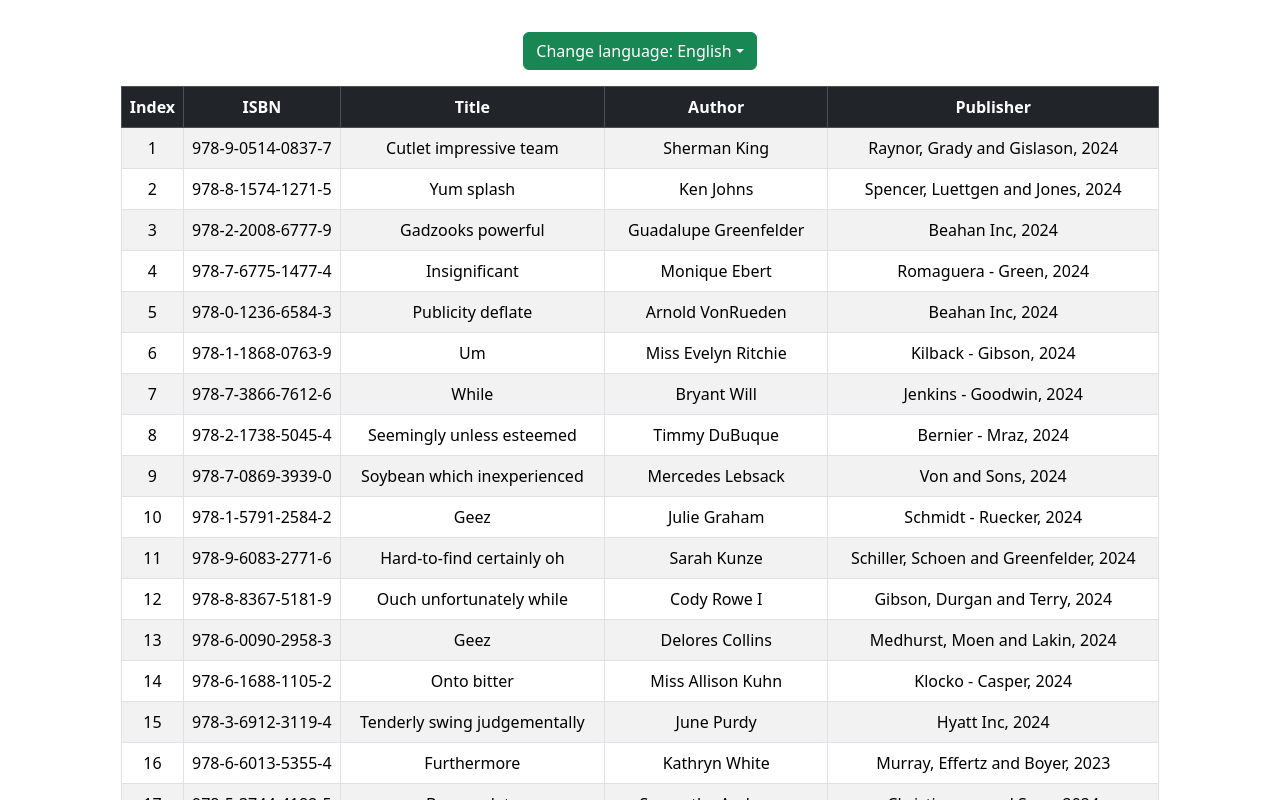
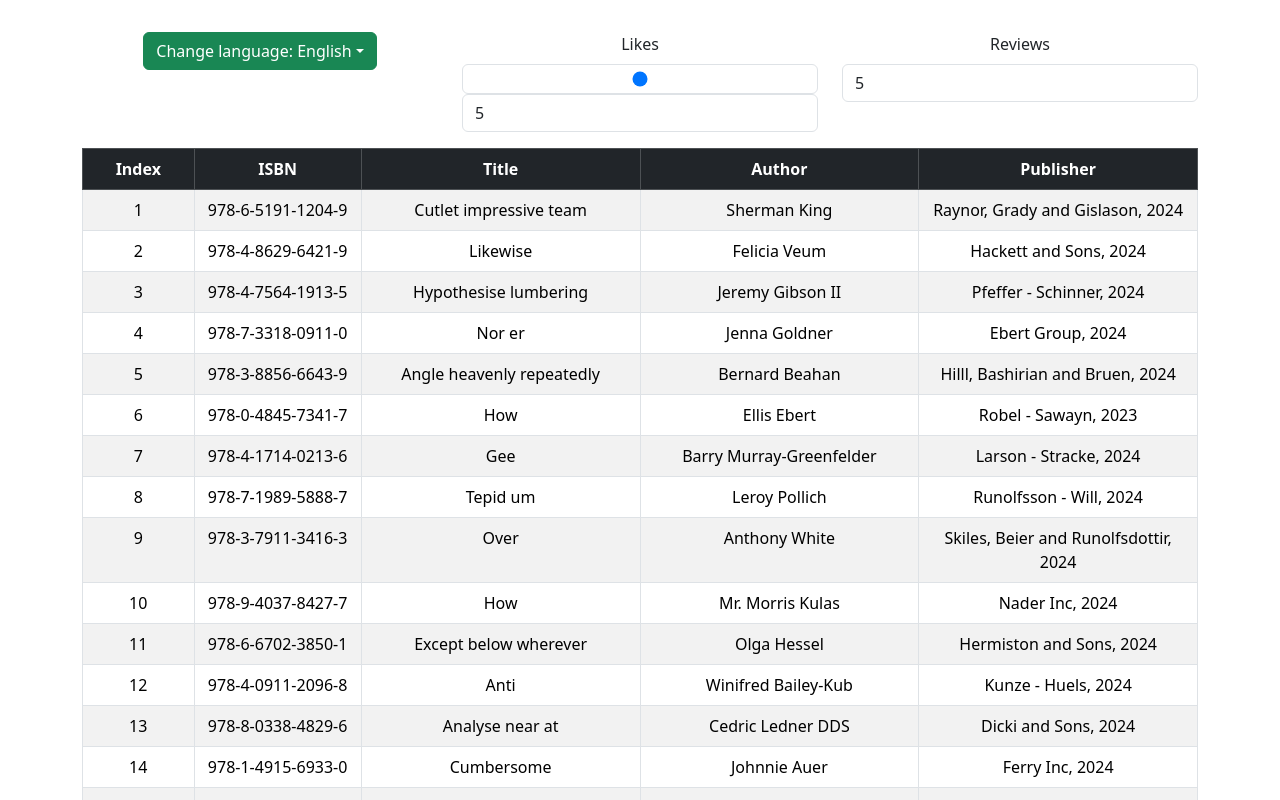
Before and after one commit to Oksana-bondareva/books-info, a React (Vite) app: page / in a window 1280 px wide. Shown: the top 800 px of the page. Built offline with nearby package versions, Linux system fonts and the light colour scheme.

Commit message:
feat: add likes and reviews count

```diff
--- a/src/components/BooksTable.tsx
+++ b/src/components/BooksTable.tsx
@@ -1,5 +1,5 @@
 import { useEffect, useState } from "react";
-import { Container, Table, Dropdown } from "react-bootstrap";
+import { Container, Table, Dropdown, Row, Form, Col } from "react-bootstrap";
 import { Book } from "../types/types";
 import { de, fr, Faker, en, faker } from '@faker-js/faker';
 import InfiniteScroll from "react-infinite-scroll-component";
@@ -35,10 +35,11 @@ const generateReview = () => {
     };
 };
 
-const generateRandomBooks = ( page: number, language: string ): Book[] => {
+const generateRandomBooks = ( page: number, language: string, reviews: number, likes: number ): Book[] => {
     const faker = new Faker({
         locale: language === 'fr' ? [fr] : language === 'de' ? [de] : [en],
     });
+    const reviewArray = Array.from({ length: Math.ceil(reviews) }, generateReview);
 
     return Array.from({ length: 20 }, (_, index) => ({
         index: page * 20 + index + 1,
@@ -46,8 +47,8 @@ const generateRandomBooks = ( page: number, language: string ): Book[] => {
         title: capitalizeTitle(faker.word.words()),
         author: faker.person.fullName(),
         publisher: `${faker.company.name()}, ${faker.date.past().getFullYear()}`,
-        reviews: Array.from({ length: 3 }, generateReview),
-        likes: faker.number.int({ min: 0, max: 100 }),
+        reviews: reviews >= 1 ? reviewArray : (Math.random() < reviews ? [generateReview()] : []),
+        likes: Math.round((Math.random() * 2 + (likes - 1)))
     }));
 };
 
@@ -56,15 +57,17 @@ const BooksTable = () => {
     const [page, setPage] = useState(0);
     const { language, setLanguage } = useLanguage();
     const [expanded, setExpanded] = useState<{ [isbn: string]: boolean }>({});
+    const [likes, setLikes] = useState<number>(5);
+    const [reviews, setReviews] = useState<number>(5);
 
     useEffect(() => {
-        setBooks(generateRandomBooks(0, language));
-    }, [language]);
+        setBooks(generateRandomBooks(0, language, reviews, likes));
+    }, [language, reviews, likes]);
 
     const fetchMoreBooks = () => {
         setPage(prevPage => {
             const nextPage = prevPage + 1;
-            setBooks(prevBooks => [...prevBooks, ...generateRandomBooks( nextPage, language )]);
+            setBooks(prevBooks => [...prevBooks, ...generateRandomBooks(nextPage, language, reviews, likes)]);
             return nextPage;
         });
     };
@@ -77,7 +80,12 @@ const BooksTable = () => {
 
     return (
         <Container>
-           <Dropdown className="mb-3" onSelect={(e) => setLanguage(e || 'en')}>
+            <Row className="mb-3">
+                <Col>
+                    <Form>
+                        <Row>
+                            <Col>
+                                <Dropdown onSelect={(e) => setLanguage(e || 'en')}>
                                     <Dropdown.Toggle variant="success">
                                         Change language: {languages[language] || 'English'}
                                     </Dropdown.Toggle>
@@ -89,19 +97,37 @@ const BooksTable = () => {
                                         ))}
                                     </Dropdown.Menu>
                                 </Dropdown>
+                            </Col>
+                            <Col>
+                                <Form.Group controlId="formLikes">
+                                    <Form.Label>Likes</Form.Label>
+                                    <Form.Control type="range" min="0" max="10" step="0.1" value={likes} onChange={(e) => setLikes(Number(e.target.value))} />
+                                    <Form.Control type="number" value={likes} readOnly />
+                                </Form.Group>
+                            </Col>
+                            <Col>
+                                <Form.Group controlId="formReviews">
+                                    <Form.Label>Reviews</Form.Label>
+                                    <Form.Control type="number" step="0.1" value={reviews} onChange={(e) => setReviews(Number(e.target.value))} />
+                                </Form.Group>
+                            </Col>
+                        </Row>
+                    </Form>
+                </Col>
+            </Row>
             <InfiniteScroll
                 dataLength={books.length}
                 next={fetchMoreBooks}
                 hasMore={true}
                 loader={<h4>Loading...</h4>} >
-                <Table striped bordered hover>
+                <Table striped bordered hover style={{ tableLayout: 'fixed', width: '100%' }}>
                     <thead className="table-dark">
                         <tr>
-                            <th>Index</th>
-                            <th>ISBN</th>
-                            <th>Title</th>
-                            <th>Author</th>
-                            <th>Publisher</th>
+                            <th style={{ width: '10%' }}>Index</th>
+                            <th style={{ width: '15%' }}>ISBN</th>
+                            <th style={{ width: '25%' }}>Title</th>
+                            <th style={{ width: '25%' }}>Author</th>
+                            <th style={{ width: '25%' }}>Publisher</th>
                         </tr>
                     </thead>
                     <tbody>
```
Lines whose indentation alone changed are shown as unchanged.
